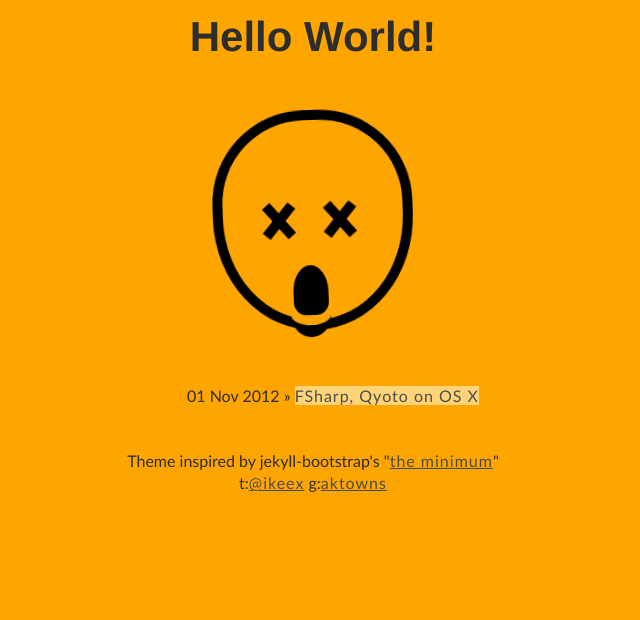
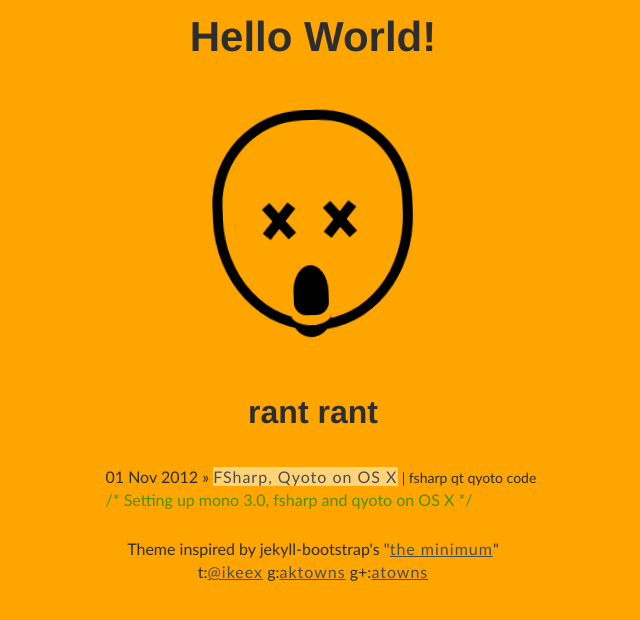
Before and after one commit to aktowns/blog.ashleytowns.id.au, a Jekyll site: the page built from index.md, in a window 1280 px wide. Shown: the top 620 px of the page, without its empty margins (327-967 px from the left). Built offline with Jekyll 4.4.1, drawn with Linux system fonts in a browser that asks for light colours.

Commit message:
updated theme

```diff
--- a/_layouts/default.html
+++ b/_layouts/default.html
@@ -15,8 +15,11 @@
 				<inner>
 					Theme inspired by jekyll-bootstrap's "<a href="http://themes.jekyllbootstrap.com/preview/the-minimum/">the minimum</a>"
 					<br />
-					t:<a href="http://www.twitter.com/ikeeex">@ikeex</a>
-					g:<a href="http://www.github.com/aktowns">aktowns</a><br />
+					t:<a target="_blank" href="http://www.twitter.com/ikeeex">@ikeex</a>
+					g:<a target="_blank" href="http://www.github.com/aktowns">aktowns</a>
+					g+:<a target="_blank" href="https://plus.google.com/114748638680077188435?
+   rel=author">atowns</a>
+					<br />
 				</inner>
 			</footer>
 		</div>
--- a/_posts/2012-11/2012-11-01-fsharp-qyoto-on-os-x.md
+++ b/_posts/2012-11/2012-11-01-fsharp-qyoto-on-os-x.md
@@ -1,8 +1,8 @@
 ---
 layout: post
 title: "FSharp, Qyoto on OS X"
-description: ""
-category:
+description: "Setting up mono 3.0, fsharp and qyoto on OS X"
+category: code
 tags: [fsharp, qt, qyoto, code]
 ---
 After playing around with [MonoMac](http://www.mono-project.com/MonoMac) I realized most people I know are running windows, most of the time thats fine. But sometimes I'd like to show something off and [Qyoto](http://techbase.kde.org/Development/Languages/Qyoto) seems like it could be the perfect cross platform solution!
--- a/homepage.css
+++ b/homepage.css
@@ -67,7 +67,12 @@ a { color: #4c4c4c; text-decoration: none; }
 	border-bottom-left-radius: 120px 135px;
 }
 
-li { list-style: none; }
+li { list-style: none; padding-top: 10px; }
+ul {
+	width: 455px;
+	margin: 0 auto;
+	text-align: left;
+}
 header { text-align: center; }
 header h1 a { display: none; }
 #contain {
@@ -75,3 +80,9 @@ header h1 a { display: none; }
 	margin: 0 auto;
 	width: 200px;
 }
+.tags {
+	font-size: 14px;
+}
+.description {
+	color: #4F8F00;
+}
--- a/index.md
+++ b/index.md
@@ -17,9 +17,13 @@ title: Hello World!
 </div>
 </div>
 <br />
-
+<h3>rant rant</h3>
 <ul class="posts">
   {% for post in site.posts %}
-	<li><span>{{ post.date | date_to_string }}</span> &raquo; <a href="{{ BASE_PATH }}{{ post.url }}">{{ post.title }}</a></li>
+	<li>
+		<span>{{ post.date | date_to_string }}</span> &raquo; <a href="{{ BASE_PATH }}{{ post.url }}">{{ post.title }}</a> {{ if tags first != "" }} <span class="tags">| {{ post.tags | join ", " }}  {{ end if }}</span>
+		<br />
+		<span class="description">/* {{ post.description }} */</span>
+	</li>
   {% endfor %}
 </ul>
```
Also changed, not shown: 3 other files.
